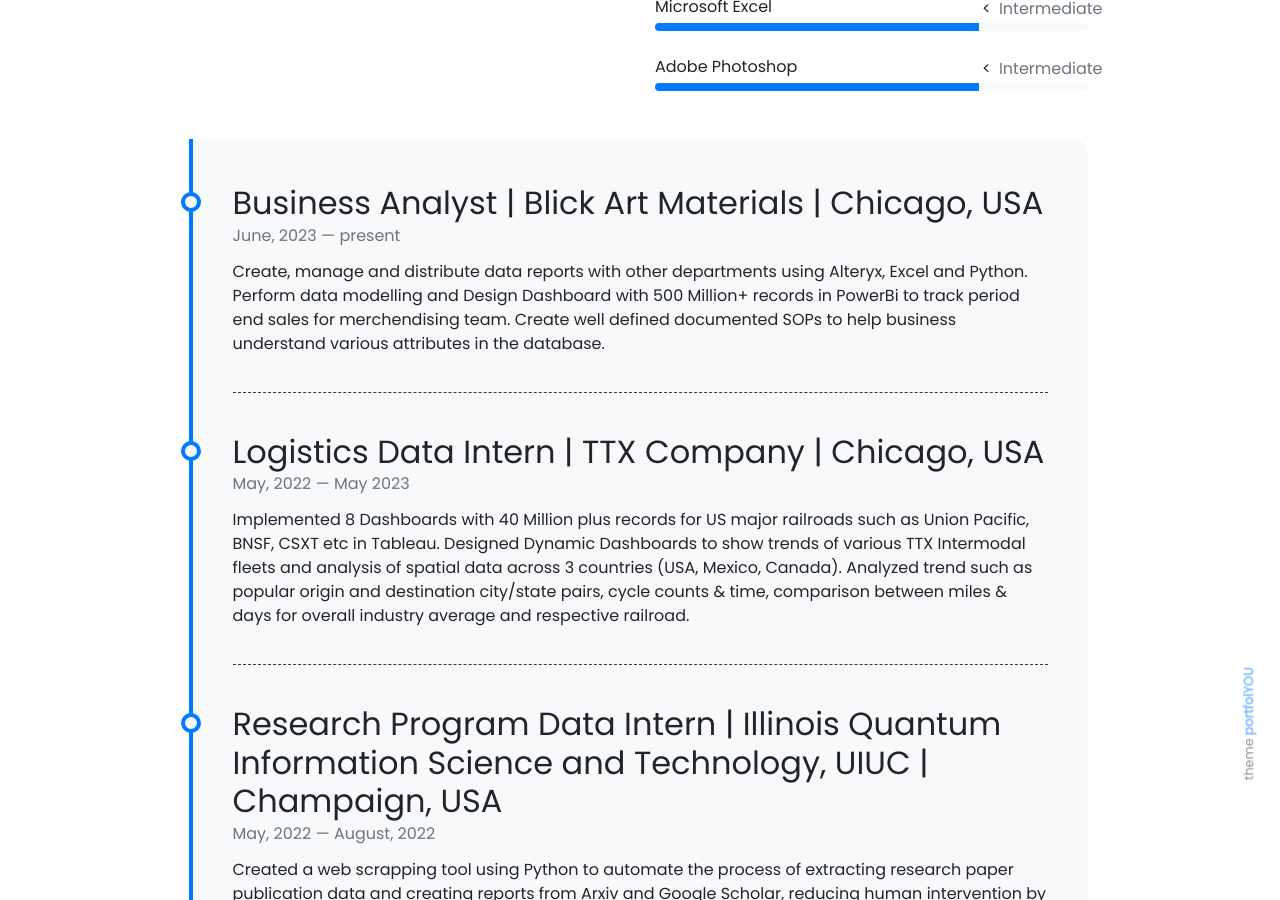
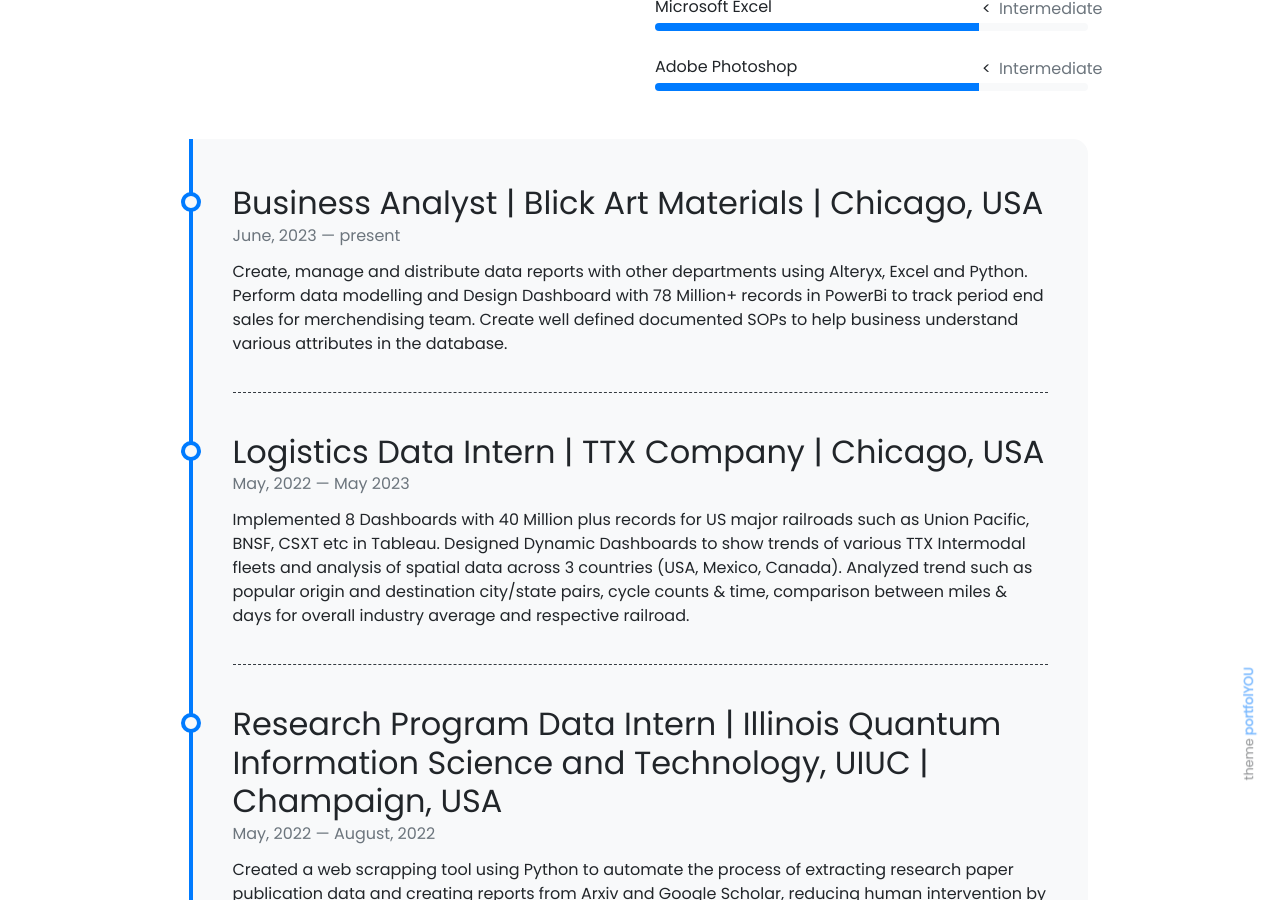
Before and after one commit to akshant10/akshant10.github.io, a Jekyll site: the page built from pages/about.md, in a window 1280 px wide and 900 px high, scrolled down 818 px. Built offline with Jekyll 4.4.1, drawn with Linux system fonts in a browser that asks for light colours; nearby versions of some CDN libraries.

Commit message:
Update timeline.yml

```diff
--- a/_data/timeline.yml
+++ b/_data/timeline.yml
@@ -1,7 +1,7 @@
 - title: Business Analyst | Blick Art Materials | Chicago, USA
   from: June, 2023
   to: present
-  description: Create, manage and distribute data reports with other departments using Alteryx, Excel and Python. Perform data modelling and Design Dashboard with 500 Million+ records in PowerBi to track period end sales for merchendising team. Create well defined documented SOPs to help business understand various attributes in the database.
+  description: Create, manage and distribute data reports with other departments using Alteryx, Excel and Python. Perform data modelling and Design Dashboard with 78 Million+ records in PowerBi to track period end sales for merchendising team. Create well defined documented SOPs to help business understand various attributes in the database.
 
 - title: Logistics Data Intern | TTX Company | Chicago, USA
   from: May, 2022
```
